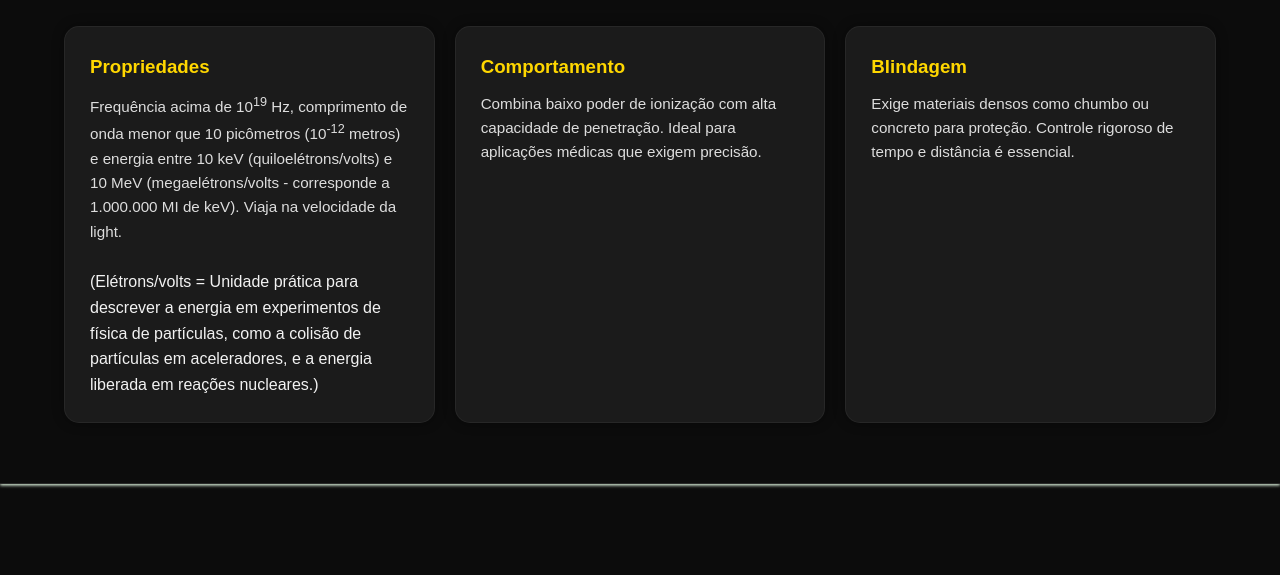
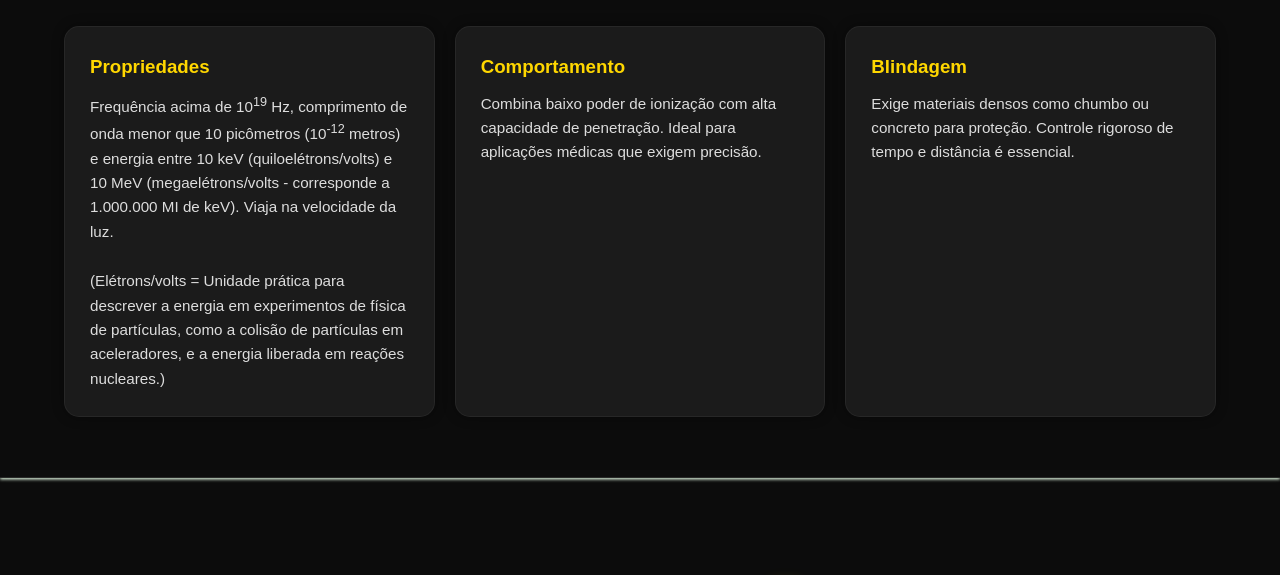
Before and after one commit to EnzoToniato567/trabalho-de-fisica, a plain HTML site: page index.html in a window 1280 px wide. Shown: the part 631-1206 px from the top of the page. Drawn offline with nearby package versions, Linux system fonts and the light colour scheme.

Commit message:
Fix HTML formatting and structure

```diff
--- a/index.html
+++ b/index.html
@@ -63,9 +63,9 @@
                 <div class="card">
                     <div class="card-body">
                         <h3>Propriedades</h3>
-                        <p>Frequência acima de 10<sup>19</sup> Hz, comprimento de onda menor que 10 picômetros (10<sup>-12</sup> metros) e energia entre 10 keV (quiloelétrons/volts) e 10 MeV (megaelétrons/volts - corresponde a 1.000.000 MI de keV). Viaja na velocidade da light.</p>
+                        <p>Frequência acima de 10<sup>19</sup> Hz, comprimento de onda menor que 10 picômetros (10<sup>-12</sup> metros) e energia entre 10 keV (quiloelétrons/volts) e 10 MeV (megaelétrons/volts - corresponde a 1.000.000 MI de keV). Viaja na velocidade da luz.</p>
                         <br>
-                        (Elétrons/volts = Unidade prática para descrever a energia em experimentos de física de partículas, como a colisão de partículas em aceleradores, e a energia liberada em reações nucleares.)
+                        <p>(Elétrons/volts = Unidade prática para descrever a energia em experimentos de física de partículas, como a colisão de partículas em aceleradores, e a energia liberada em reações nucleares.)</p>
 
                     </div>
                 </div>
```
